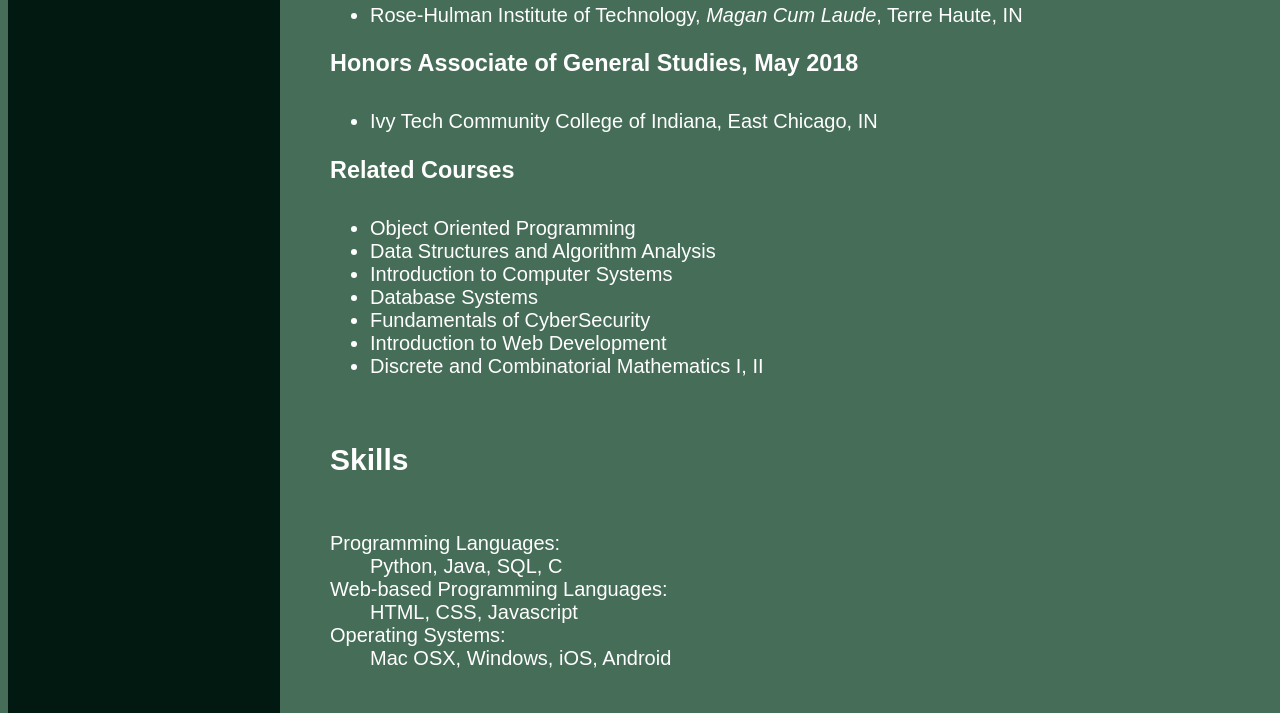
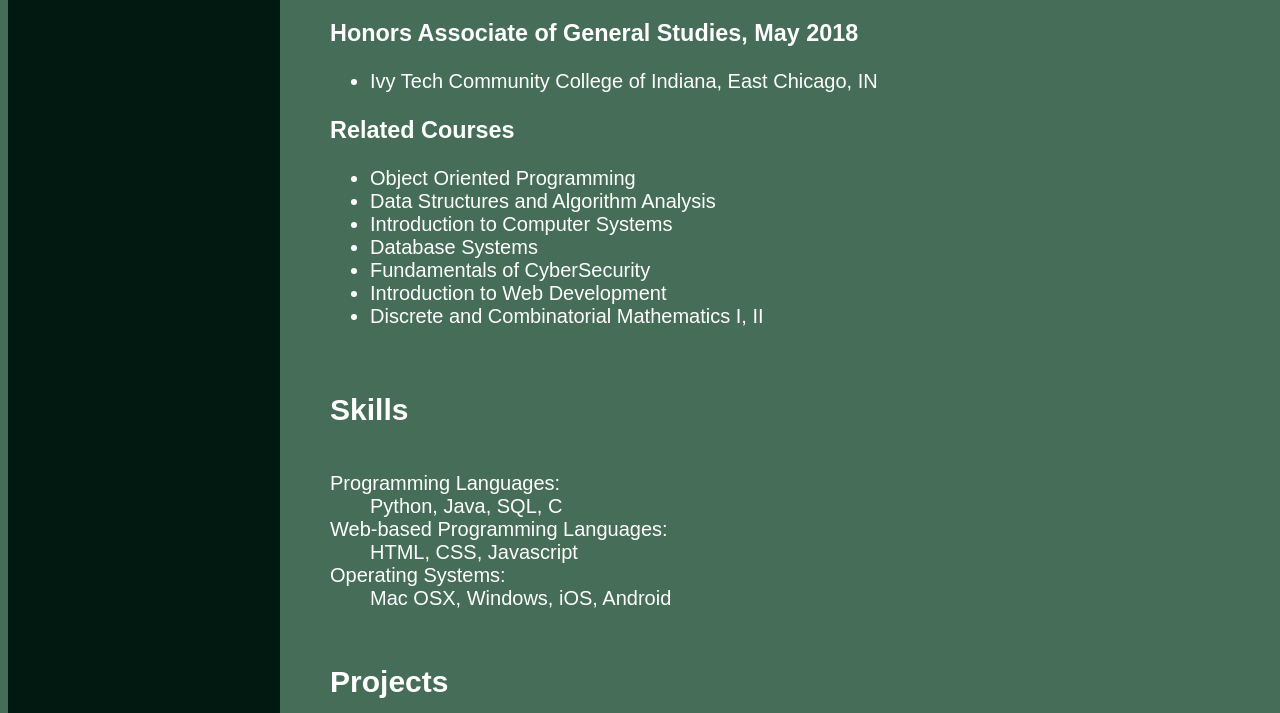
Before and after one commit to hernanre/hernanre.github.io, a plain HTML site: page resume.html in a window 1280 px wide. Shown: the part 600-1313 px from the top of the page. Drawn offline with Linux system fonts and the light colour scheme.

Commit message:
Update main.css
update main.css

```diff
--- a/main.css
+++ b/main.css
@@ -87,6 +87,3 @@ section{
     padding-bottom:10px;
 
 }
-h2, h3{
-    padding-bottom: 10px;
-}
```
